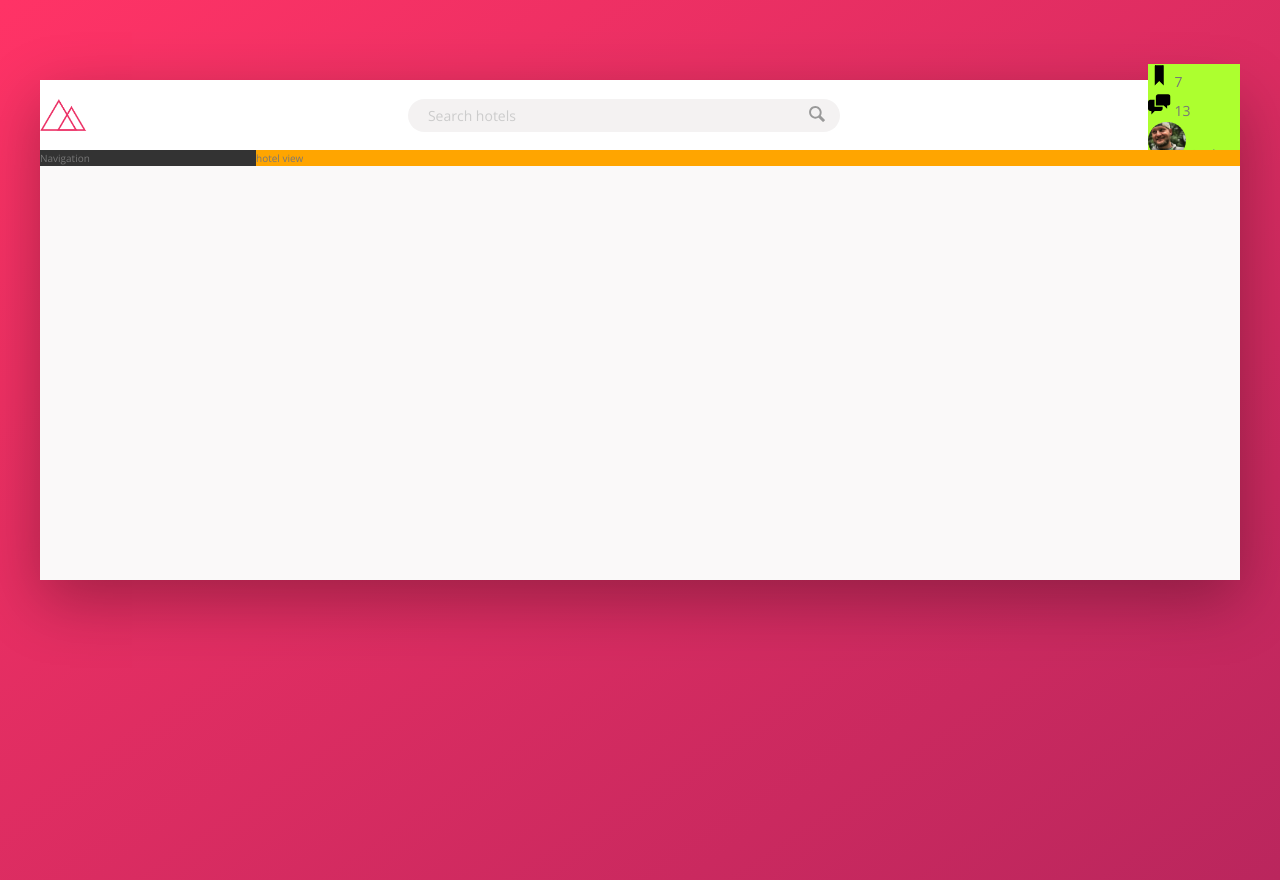
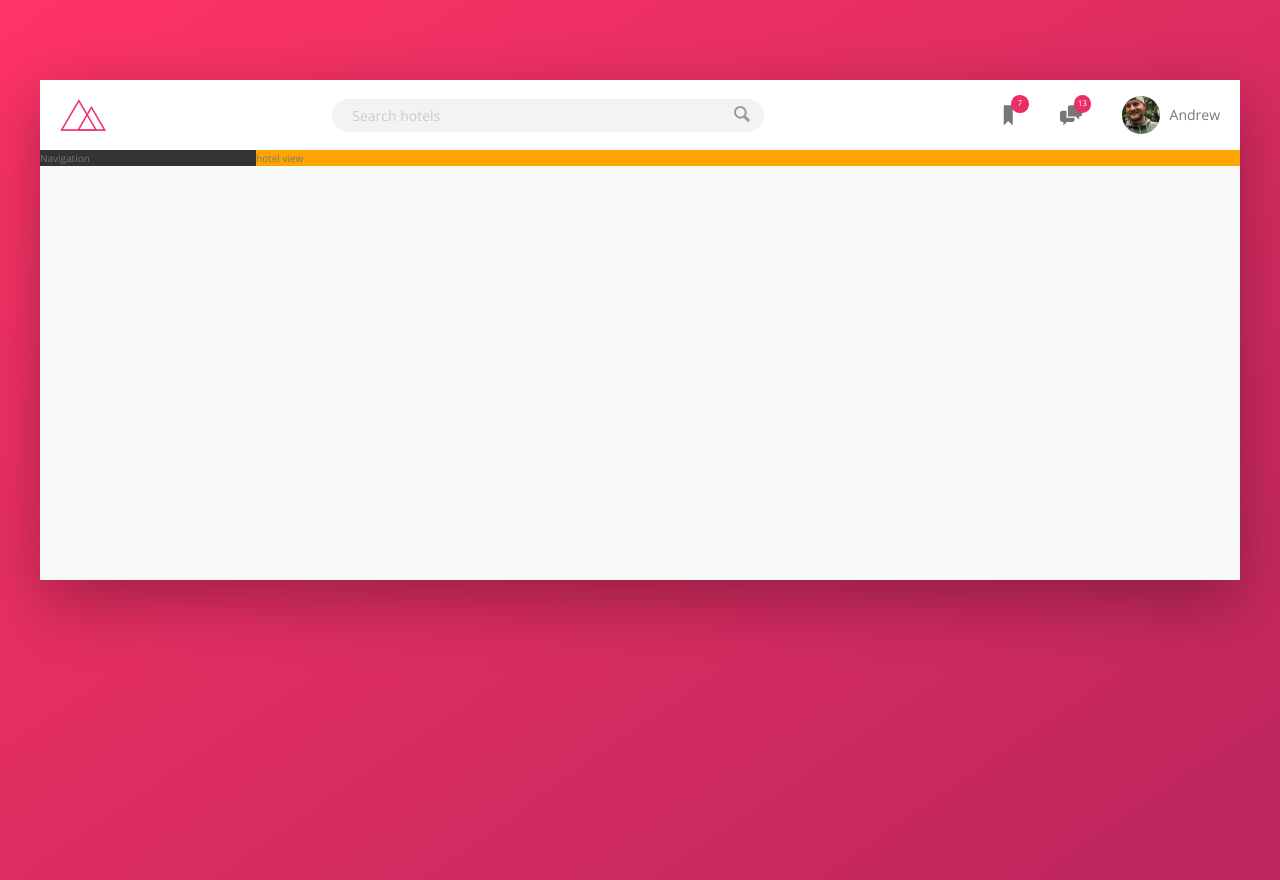
Before and after one commit to areddin409/trillo, a website: page index.html in a window 1280 px wide. Drawn offline with nearby package versions, Linux system fonts and the light colour scheme.

Commit message:
Completed Header Section

```diff
--- a/sass/_components.scss
+++ b/sass/_components.scss
@@ -2,6 +2,7 @@
 //Logo
 .logo {
   height: 3.25rem;
+  margin-left: 2rem;
 }
 
 ////////////////////////////////////////////
@@ -63,26 +64,51 @@
 ////////////////////////////////////////////
 //User Nav
 .user-nav {
-  background-color: greenyellow;
+  align-self: stretch;
+  display: flex;
+  align-items: center;
+
+  & > * {
+    padding: 0 2rem;
+    cursor: pointer;
+    height: 100%;
+    display: flex;
+    align-items: center;
+  }
+
+  & > *:hover {
+    background-color: var(--color-grey-light-2);
+  }
+
   &__icon-box {
+    position: relative;
   }
 
   &__icon {
     height: 2.25rem;
     width: 2.25rem;
+    fill: var(--color-grey-dark-2);
   }
 
-  &__navigation {
-  }
+  &__notification {
+    font-size: 0.8rem;
+    height: 1.75rem;
+    width: 1.75rem;
+    border-radius: 50%;
+    background-color: var(--color-primary);
+    color: #fff;
+    position: absolute;
+    top: 1.5rem;
+    right: 1.1rem;
 
-  &__user {
+    display: flex;
+    justify-content: center;
+    align-items: center;
   }
 
   &__user-photo {
     height: 3.75rem;
     border-radius: 50%;
-  }
-
-  &__user-name {
+    margin-right: 1rem;
   }
 }
```
Also changed, not shown: css/style.css.
